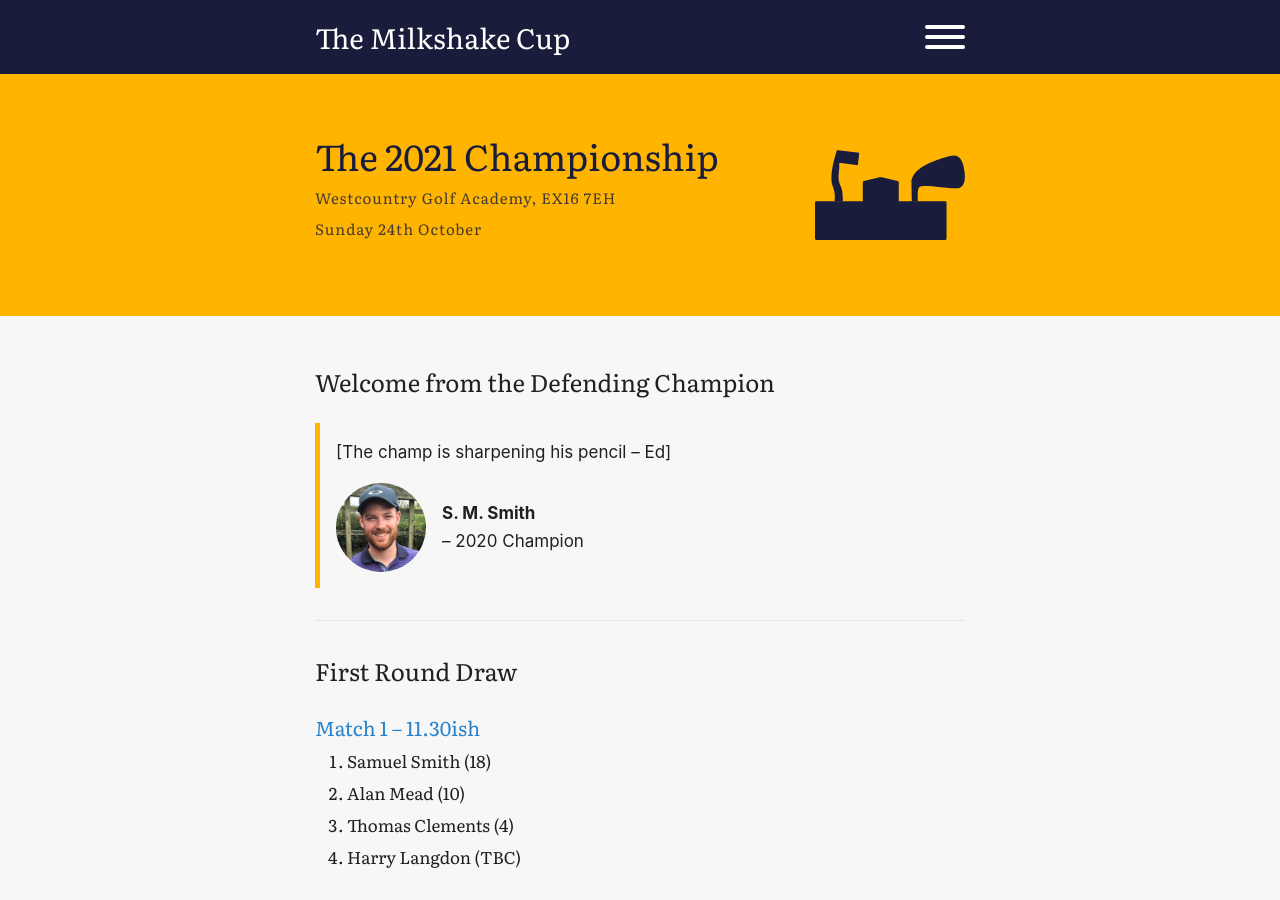
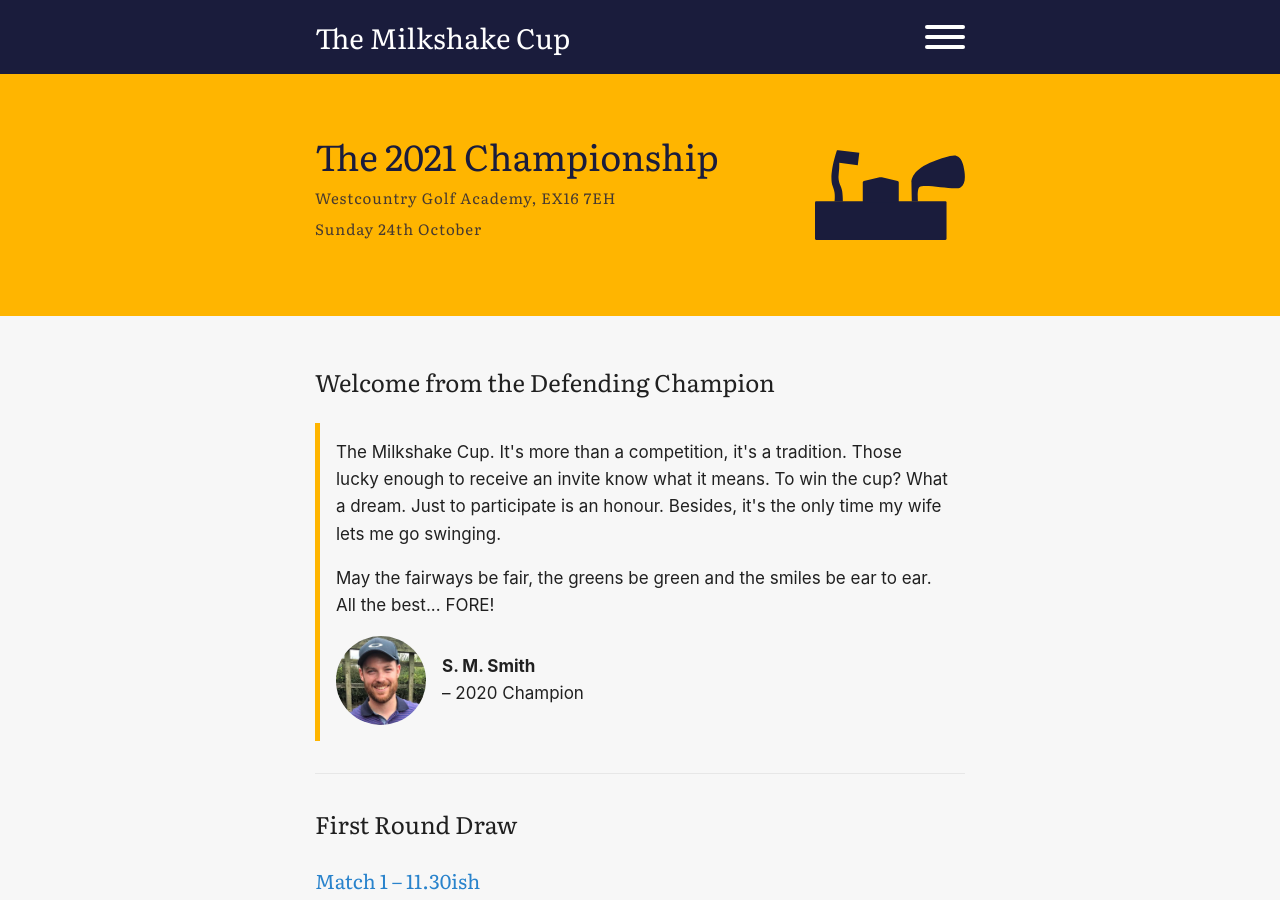
Before and after one commit to samjamead/milkshakecup-archive, a Jekyll site: the page built from index.html, in a window 1280 px wide and 900 px high. Built offline with Jekyll 4.4.1, drawn with Linux system fonts in a browser that asks for light colours; comment, search, counter and statistics services are not loaded.

Commit message:
Update index.html

```diff
--- a/index.html
+++ b/index.html
@@ -20,7 +20,8 @@ layout: default
   <div class="container">
     <h2>Welcome from the Defending Champion</h2>
     <blockquote>
-      <p>[The champ is sharpening his pencil – Ed]</p>
+      <p>The Milkshake Cup. It's more than a competition, it's a tradition. Those lucky enough to receive an invite know what it means. To win the cup? What a dream. Just to participate is an honour. Besides, it's the only time my wife lets me go swinging. </p>
+      <p>May the fairways be fair, the greens be green and the smiles be ear to ear. All the best... FORE!</p>
       <div class="welcome__footer">
         <img src="./assets/img/samuel_mug.jpg" alt="Samuel" />
         <p><strong>S. M. Smith</strong> <br /> &ndash; 2020 Champion</p>
```
